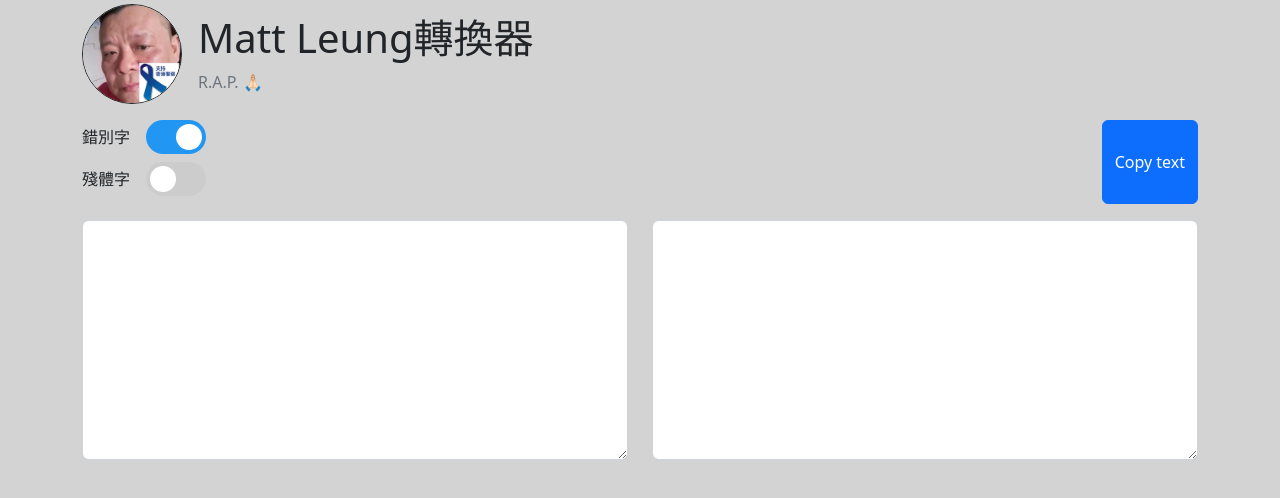
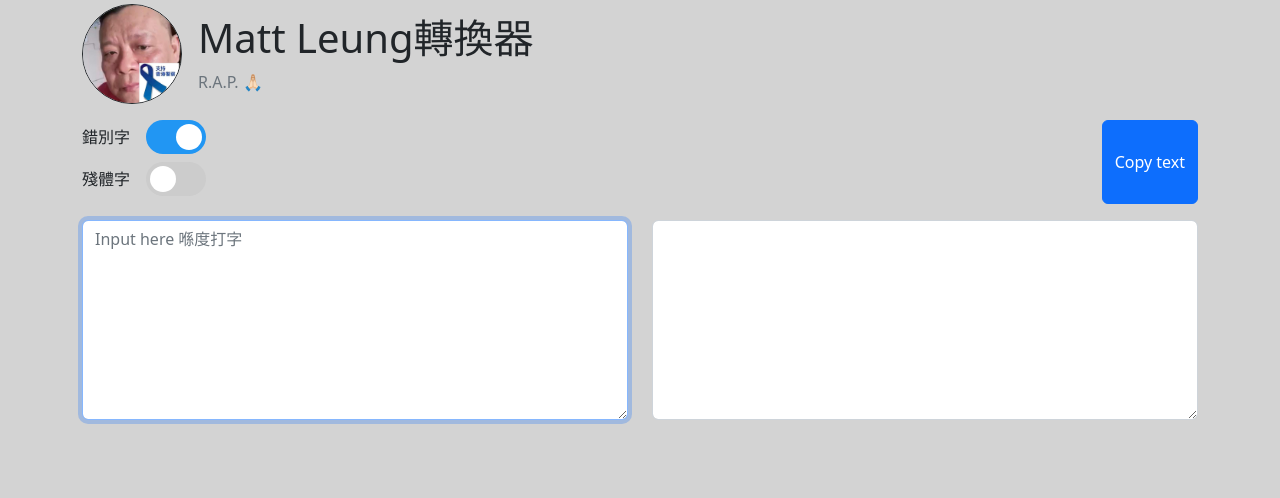
Before and after one commit to wongws11/mattleung, a React (Create React App) app: page / in a window 1280 px wide. Shown: the top 498 px of the page. Built offline with nearby package versions, Linux system fonts and the light colour scheme.

Commit message:
focus on input

```diff
--- a/public/index.html
+++ b/public/index.html
@@ -7,7 +7,7 @@
     <meta name="theme-color" content="#000000" />
     <meta
       name="description"
-      content="Web site created using create-react-app"
+      content="哭𠹌佐"
     />
     <link rel="apple-touch-icon" href="%PUBLIC_URL%/mattleung/images/profilepic.jpg" />
     <link rel="manifest" href="%PUBLIC_URL%/manifest.json" />
--- a/src/App.tsx
+++ b/src/App.tsx
@@ -22,10 +22,15 @@ function App() {
     setText(newText);
   };
 
+
   useEffect(() => {
     const inputElement = document.getElementById('input') as HTMLInputElement;
     handleMatt(inputElement.value);
   }, [mattConvert, simpConvert]);
+
+  useEffect(() => {
+    document.getElementById('input')?.focus();
+  }, []);
 
   return (
     <>
@@ -80,7 +85,8 @@ function App() {
             <Input
               id='input'
               type='textarea'
-              style={{ height: '30vh' }}
+              placeholder='Input here 喺度打字'
+              style={{ height: '25vh' }}
               onChange={(e) => handleMatt(e.target.value)}
             />
           </Col>
@@ -88,7 +94,7 @@ function App() {
             <Input
               id='output'
               type='textarea'
-              style={{ height: '30vh' }}
+              style={{ height: '25vh' }}
               readOnly
               value={text}
             />
```
Also changed, not shown: 1 other file (tests, documents, lock files or other folders).
